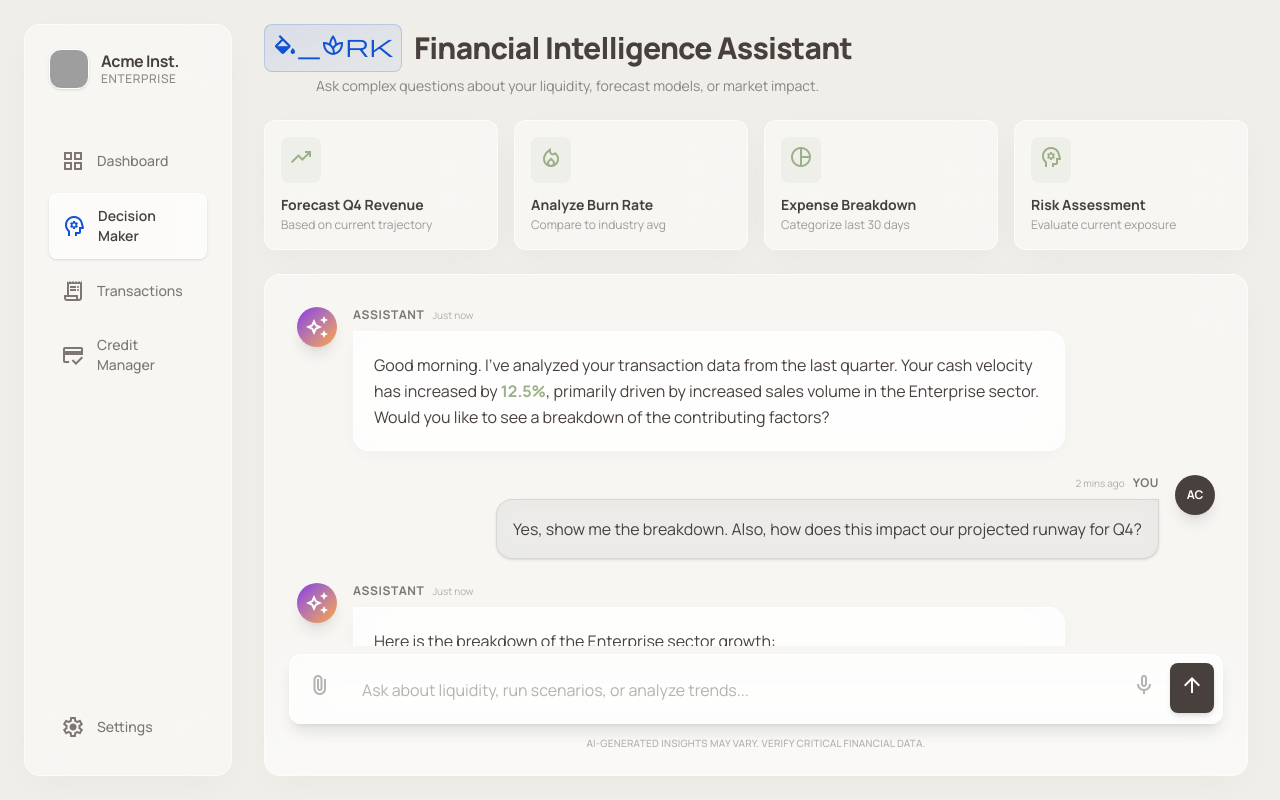
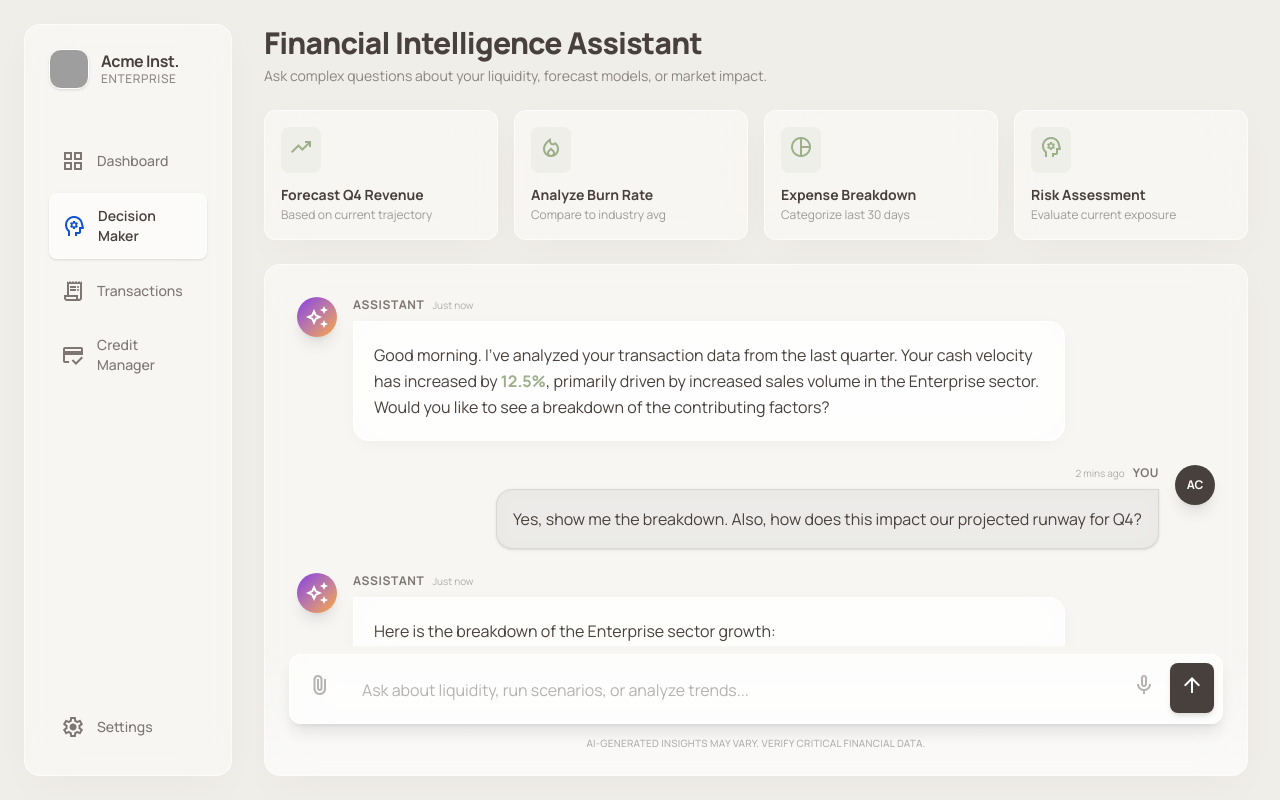
Before and after one commit to Navadeep-Reddy/finadvice-client, a React (Vite) app: page /decision in a window 1280 px wide. Built offline with nearby package versions, Linux system fonts and the light colour scheme; grey boxes are pictures that could not be loaded.

Commit message:
Fix decision maker

```diff
--- a/src/components/DecisionPage.tsx
+++ b/src/components/DecisionPage.tsx
@@ -12,12 +12,9 @@ const DecisionPage: React.FC = () => {
             <main className="flex-1 flex flex-col min-w-0 p-4 lg:p-6 lg:pl-0 gap-6 overflow-y-auto h-screen relative">
                 <header className="flex flex-col gap-1 px-2">
                     <div className="flex items-center gap-3">
-                        <div className="p-2 rounded-lg bg-gradient-to-br from-primary/10 to-primary/5 border border-primary/20">
-                            <span className="material-symbols-outlined text-primary text-xl block">colors_spark</span>
-                        </div>
                         <h1 className="text-walnut text-2xl lg:text-3xl font-extrabold leading-tight tracking-tight">Financial Intelligence Assistant</h1>
                     </div>
-                    <p className="text-walnut/60 text-sm pl-[52px]">Ask complex questions about your liquidity, forecast models, or market impact.</p>
+                    <p className="text-walnut/60 text-sm">Ask complex questions about your liquidity, forecast models, or market impact.</p>
                 </header>
 
                 <section className="grid grid-cols-1 md:grid-cols-2 lg:grid-cols-4 gap-4 px-2">
```
